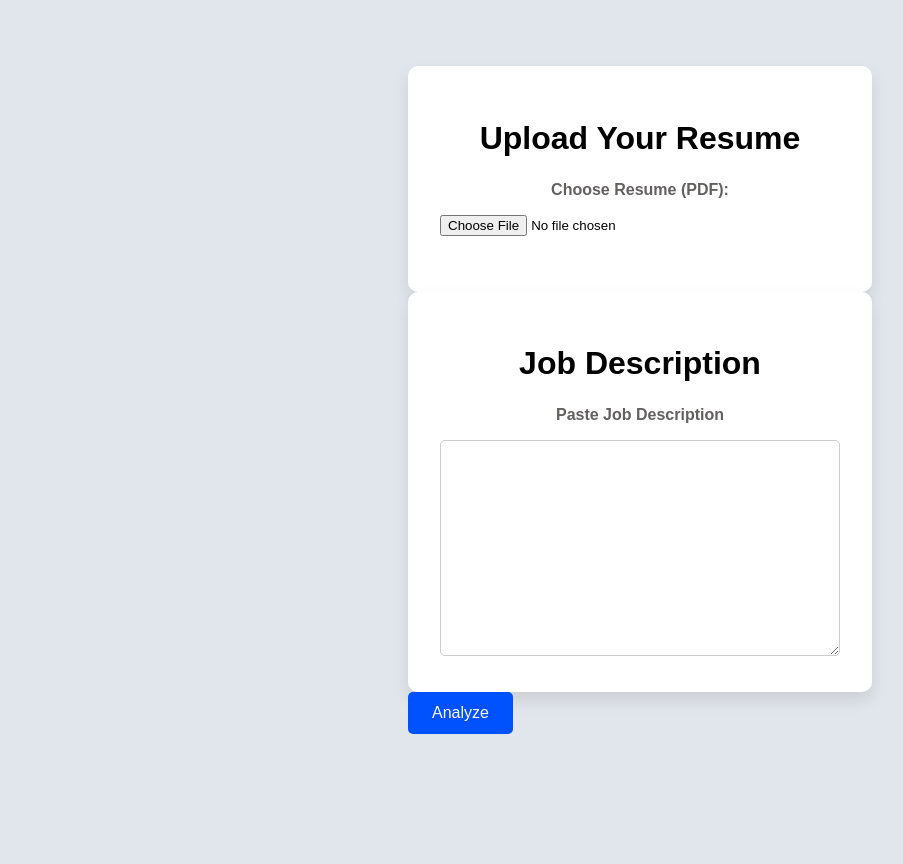
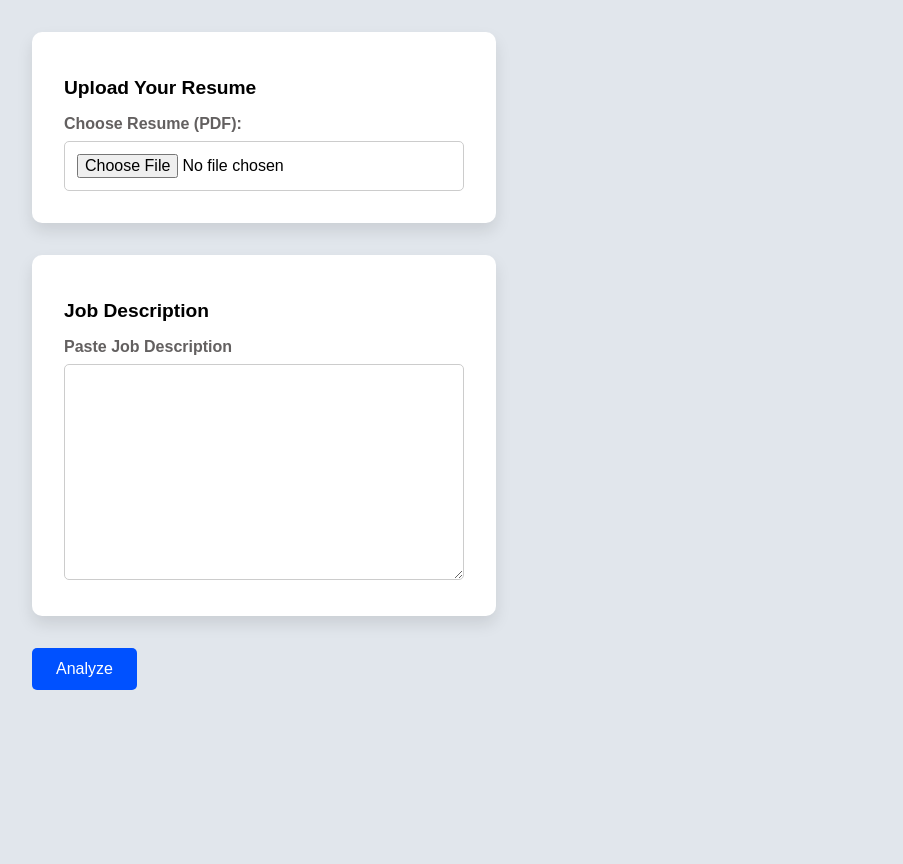
Before and after one commit to dvaldiviezo03/resume-analyzer, a Flask app: page / in a window 1280 px wide. Shown: the whole page, without its empty margins (0-903 px from the left). Before the commit the page ends 734 px from the top, so only its background shows below. Run offline with Flask 3, Linux system fonts and the light colour scheme.

Commit message:
front update

```diff
--- a/RESUMEANALYZER/templates/frontpage.html
+++ b/RESUMEANALYZER/templates/frontpage.html
@@ -10,37 +10,56 @@
             font-family: Arial, sans-serif;
             background-color: #e1e6ec;
             display: flex;
-            justify-content: center;
-            align-items: center;
+            justify-content: flex-start;
+            align-items: flex-start;
             height: 100vh;
             margin: 0;
+            padding: 2rem;
         }
 
-        .upload-container {
+        form {
+            display: flex;
+            flex-direction: column;
+            gap: 2rem;
+        }
+
+        .form-section {
+            display: flex;
+            flex-direction: column;
+            gap: 2rem;
+        }
+
+        .upload-container,
+        .description-container,
+        .result-container {
             background-color: white;
             padding: 2rem;
             border-radius: 10px;
             box-shadow: 0 8px 16px rgba(0, 0, 0, 0.1);
-            text-align: center;
             width: 400px;
-            margin-right: 10%;
         }
 
         h1 {
             color: #000000;
-            margin-bottom: 1.5rem;
+            margin-bottom: 1rem;
+            font-size: 1.2rem;
         }
 
         label {
             display: block;
-            margin-bottom: 1rem;
+            margin-bottom: 0.5rem;
             font-weight: bold;
             color: #636060;
         }
 
-        input[type="file"] {
-            margin-bottom: 1.5rem;
+        input[type="file"],
+        textarea {
             width: 100%;
+            padding: 0.75rem;
+            border-radius: 5px;
+            border: 1px solid #ccc;
+            font-size: 1rem;
+            box-sizing: border-box;
         }
 
         button {
@@ -51,35 +70,18 @@
             border-radius: 5px;
             cursor: pointer;
             font-size: 1rem;
+            width: fit-content;
         }
 
         button:hover {
             background-color: #0056b3;
-        }
-
-        .description-container {
-            background: white;
-            padding: 2rem;
-            border-radius: 10px;
-            box-shadow: 0 8px 16px rgba(0, 0, 0, 0.1);
-            text-align: center;
-            width: 400px;
-        }
-
-        textarea {
-            width: 100%;
-            padding: 0.75rem;
-            border-radius: 5px;
-            border: 1px solid #ccc;
-            font-size: 1rem;
-            resize: vertical;
-            box-sizing: border-box;
         }
     </style>
 </head>
 
 <body>
     <form action="/upload" method="POST" enctype="multipart/form-data">
+        <div class="form-section">
             <div class="upload-container">
                 <h1>Upload Your Resume</h1>
                 <label for="resume">Choose Resume (PDF):</label>
@@ -93,7 +95,15 @@
             </div>
 
             <button type="submit">Analyze</button>
+
+            <div class="result-container" id="result-box" style="display: none;">
+                <h1>Match Results</h1>
+                <p><strong>Match Score:</strong> <span id="match-score"></span></p>
+                <p><strong>Suggestions:</strong> <span id="improvement-tips"></span></p>
+            </div>
+        </div>
     </form>
+
 </body>
 
 </html>
```
Lines whose indentation alone changed are shown as unchanged.
